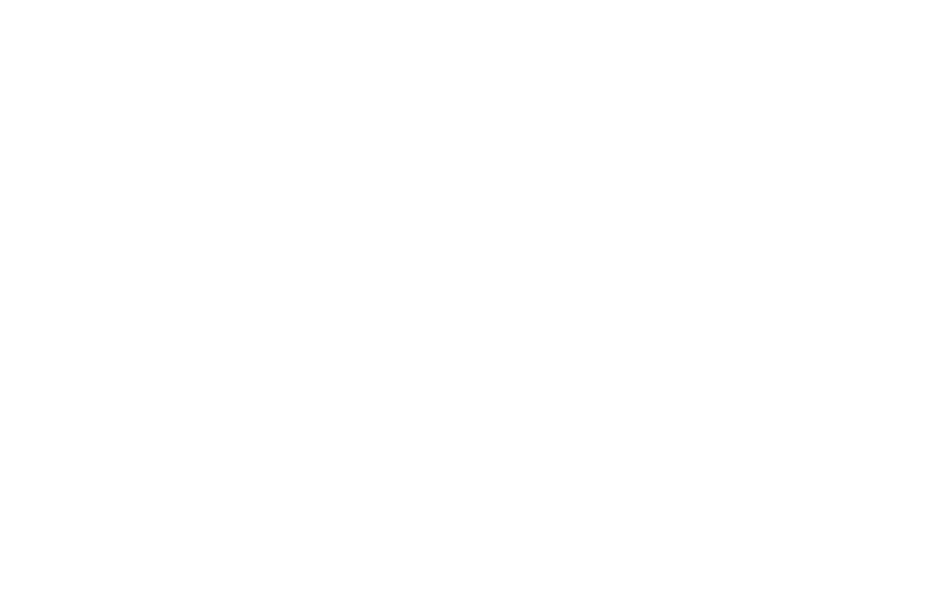
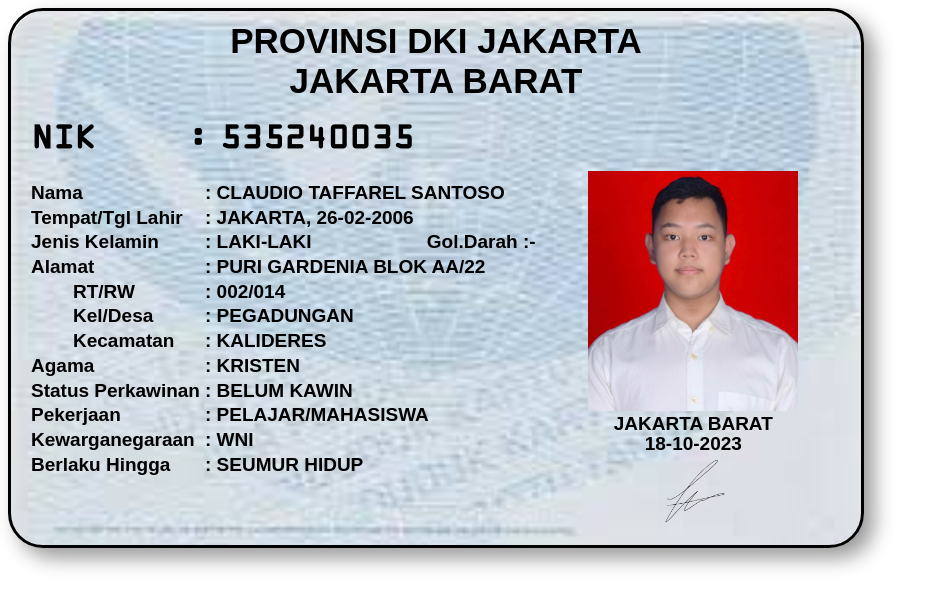
Before and after one commit to ClaudioTaffarel/Recreate_KTP, a plain HTML site: page index.html in a window 1280 px wide. Shown: the whole page, without its empty margins (0-941 px from the left). Drawn offline with Linux system fonts and the light colour scheme.

Commit message:
Commit 2: Adding HTML, CSS, and Extras

```diff
--- a/index.html
+++ b/index.html
@@ -3,9 +3,57 @@
 <head>
     <meta charset="UTF-8">
     <meta name="viewport" content="width=device-width, initial-scale=1.0">
-    <title>Tugas Rekayasa KTP</title>
+    <title>Tugas Rekayasa KTP 535240035</title>
+    <link rel="stylesheet" href="style.css">
 </head>
 <body>
+    <div class="KTP">
+        <div class="Headerzz">
+            <p>PROVINSI DKI JAKARTA<br>JAKARTA BARAT</p>
+        </div>
 
+        <div class="nikSectionz">
+            <p>NIK <span>: 535240035</span></p>
+        </div>
+
+        <div class="contentzz">
+            <div class="leftContentz">
+                <p>Nama</p>
+                <p>Tempat/Tgl Lahir</p>
+                <p>Jenis Kelamin</p>
+                <p>Alamat</p>
+                <p class="addInden">RT/RW</p>
+                <p class="addInden">Kel/Desa</p>
+                <p class="addInden">Kecamatan</p>
+                <p>Agama</p>
+                <p>Status Perkawinan</p>
+                <p>Pekerjaan</p>
+                <p>Kewarganegaraan</p>
+                <p>Berlaku Hingga</p>
+            </div>
+
+            <div class="midContentz">
+                <p>: CLAUDIO TAFFAREL SANTOSO</p>
+                <p>: JAKARTA, 26-02-2006</p>
+                <p>: LAKI-LAKI <span>Gol.Darah :-</span></p>
+                <p>: PURI GARDENIA BLOK AA/22</p>
+                <p>: 002/014</p>
+                <p>: PEGADUNGAN</p>
+                <p>: KALIDERES</p>
+                <p>: KRISTEN</p>
+                <p>: BELUM KAWIN</p>
+                <p>: PELAJAR/MAHASISWA</p>
+                <p>: WNI</p>
+                <p>: SEUMUR HIDUP</p>
+            </div>
+
+            <div class="rightContentz">
+                <img class="portraitPicz" src="extra/PortraitPic.jpg">
+                <p>JAKARTA BARAT</p>
+                <p>18-10-2023</p>
+                <img class="TTD" src="extra/ttd.png">
+            </div>
+        </div>
+    </div>
 </body>
 </html>
--- a/style.css
+++ b/style.css
@@ -0,0 +1,94 @@
+@font-face {
+    font-family: "ocr-a";
+    src: url("extra/OCR-a___.ttf");
+}
+
+.KTP {
+    width: 856px;
+    height: 540px;
+    padding: 10px;
+    box-sizing: border-box;
+    display: flex;
+    flex-direction: column;
+    background: url("extra/background.png");
+    border: 3px solid #000;
+    border-radius: 35px;
+    box-shadow: 10px 10px 20px rgba(0,0,0,0.4);
+}
+
+p {
+    font-family: sans-serif, arial;
+    font-weight: bold;
+}
+
+.Headerzz p {
+    text-align: center;
+    font-size: 35px;
+    margin: 0;
+}
+
+.nikSectionz {
+    display: flex;
+    margin-left: 10px;
+    line-height: 0;
+}
+
+.nikSectionz p {
+    font-family: "ocr-a", monospace;
+    font-size: 35px;
+}
+
+.nikSectionz span {
+    padding-left: 80px;
+}
+
+.contentzz {
+    display: flex;
+    overflow: hidden;
+}
+
+.leftContentz {
+    margin-left: 10px;
+    font-size: 19px;
+    line-height: 0.3;
+}
+
+.addInden {
+    padding-left: 42px;
+}
+
+.midContentz {
+    text-align: left;
+    font-size: 19px;
+    line-height: 0.3;
+    padding-left: 5px;
+}
+
+.midContentz span {
+    padding-left: 110px;
+}
+
+.rightContentz {
+    flex: 1;
+    display: flex;
+    flex-direction: column;
+    align-items: center;
+    line-height: 0.8;
+    gap: 5px;
+}
+
+.rightContentz p {
+    font-size: 19px;
+    margin: 0;
+}
+
+.portraitPicz {
+    width: 210px;
+    height: 240px;
+    object-fit: cover;
+}
+
+.TTD {
+    height: 70px;
+    object-fit: contain;
+}
```
Also changed, not shown: extra/OCR-a___.ttf (added), extra/PortraitPic.jpg (added), extra/background.png (added), extra/ttd.png (added).
